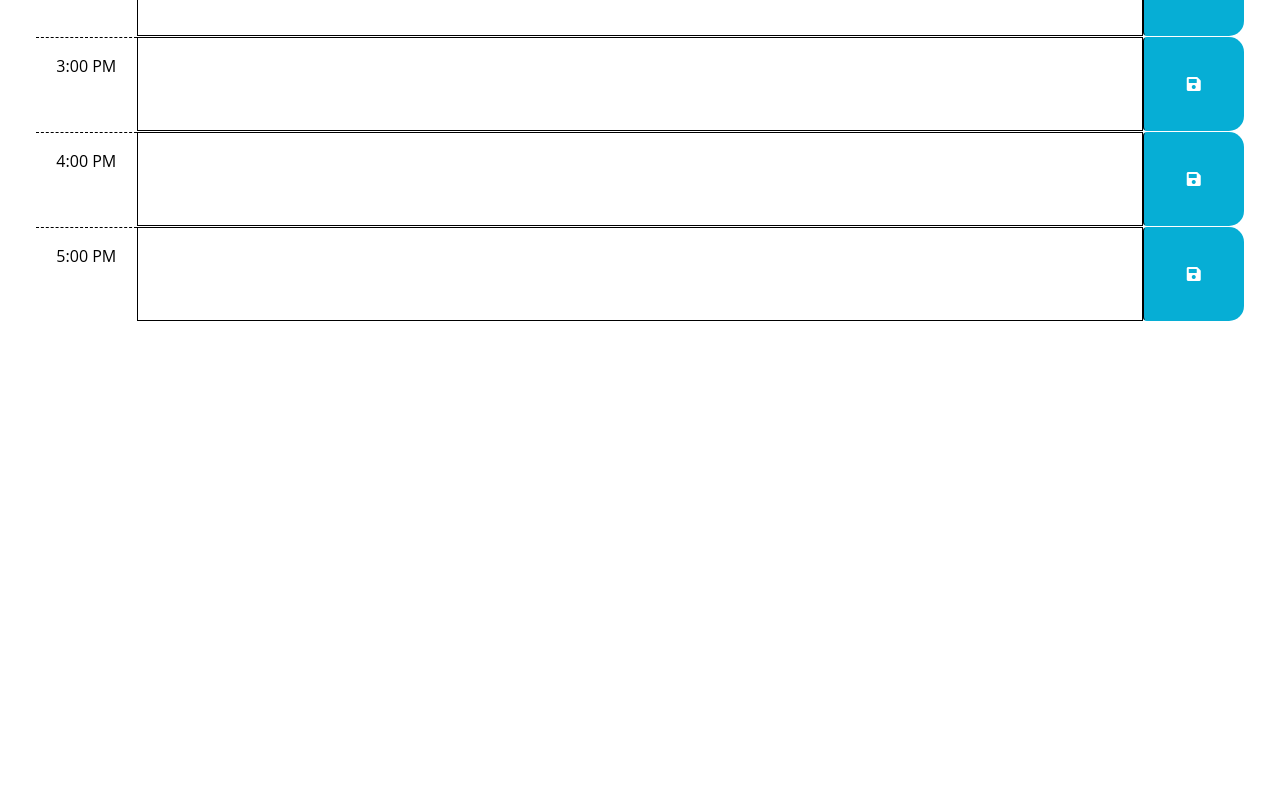
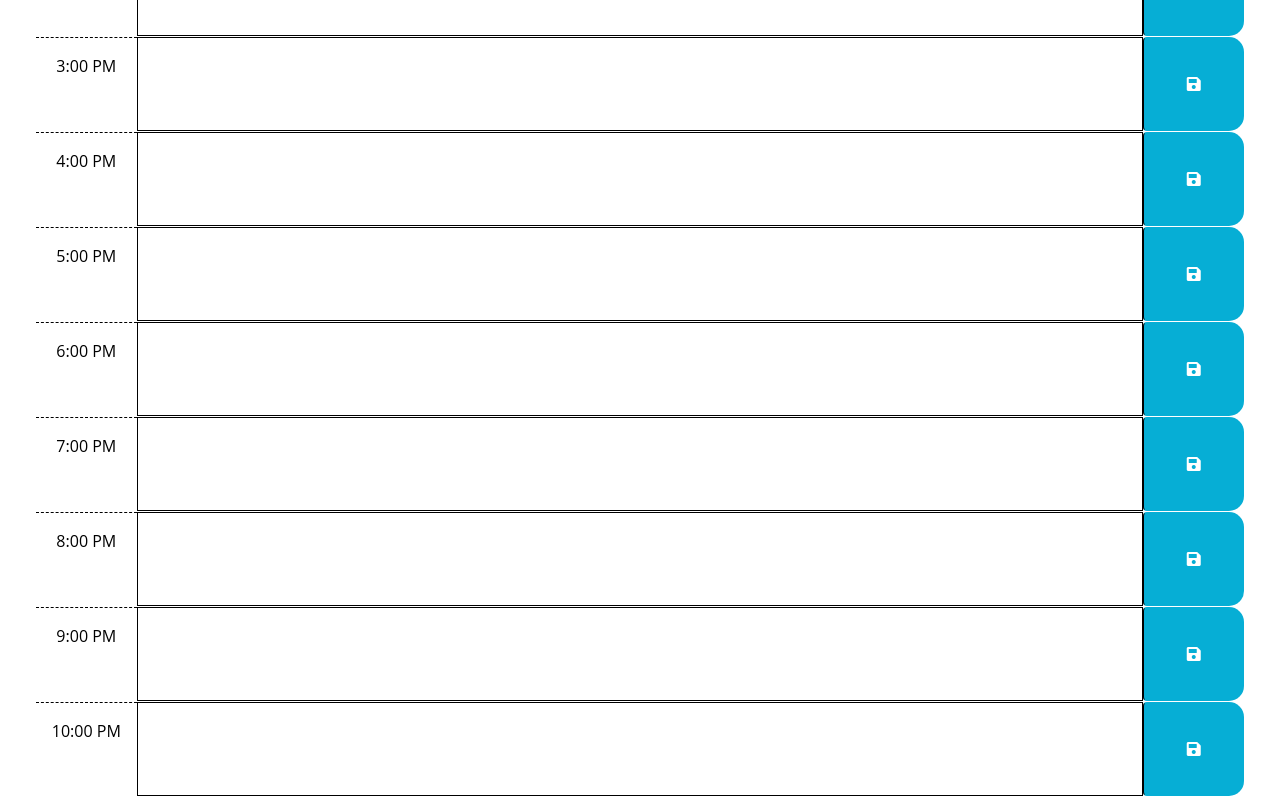
Before and after one commit to FourStringFunk/cHarris_WorkDay_Planner, a website: page index.html in a window 1280 px wide. Shown: the part 926-1722 px from the top of the page. Before the commit the page ends 1247 px from the top, so only its background shows below. Drawn offline with nearby package versions, Linux system fonts and the light colour scheme.

Commit message:
added else if and else statements for future and present classes. Updated index.html to test class application correctly.

```diff
--- a/Assets/Scripts/script.js
+++ b/Assets/Scripts/script.js
@@ -28,20 +28,17 @@ $(function () {
 // TODO: Add code to apply the past, present, or future class to each time
 // Change class by comparing the hour in the id to the current hour
   for (let i = 0; i < 25; i++) { // run the for loop when i is less than 25
-    console.log("inside past loop")
     var currentHour = dayjs().hour(); // set the variable currentHour to the current our of the day using day.js
     if (localStorage.getItem("hour-" + i) < currentHour) { // if id "hour-" number is less than current hour, apply "past" class
-      console.log("inside past");
       $(".time-block").addClass("past");
+    } else if (localStorage.getItem("hour-" i) > currentHour) {
+      console.log("inside future");
+      $(".time-block").addClass("future");
     } else {
-      // add conditional future
-    } else {
-      // add conditional for present
+      console.log("inside present");
+      $(".time-block").addClass("present");
     }
   }
-
-
-
 });
 
 
--- a/index.html
+++ b/index.html
@@ -121,6 +121,51 @@
         </button>
       </div>
 
+      <!-- 6:00 PM TIME BLOCK. -->
+      <div id="hour-18" class="row time-block">
+        <div class="col-2 col-md-1 hour text-center py-3">6:00 PM</div>
+        <textarea class="col-8 col-md-10 description" rows="3"> </textarea>
+        <button class="btn saveBtn col-2 col-md-1" aria-label="save">
+          <i class="fas fa-save" aria-hidden="true"></i>
+        </button>
+      </div>
+
+      <!-- 7:00 PM TIME BLOCK. -->
+      <div id="hour-19" class="row time-block">
+        <div class="col-2 col-md-1 hour text-center py-3">7:00 PM</div>
+        <textarea class="col-8 col-md-10 description" rows="3"> </textarea>
+        <button class="btn saveBtn col-2 col-md-1" aria-label="save">
+          <i class="fas fa-save" aria-hidden="true"></i>
+        </button>
+      </div>
+
+      <!-- 8:00 PM TIME BLOCK. -->
+      <div id="hour-20" class="row time-block">
+        <div class="col-2 col-md-1 hour text-center py-3">8:00 PM</div>
+        <textarea class="col-8 col-md-10 description" rows="3"> </textarea>
+        <button class="btn saveBtn col-2 col-md-1" aria-label="save">
+          <i class="fas fa-save" aria-hidden="true"></i>
+        </button>
+      </div>
+
+      <!-- 9:00 PM TIME BLOCK. -->
+      <div id="hour-21" class="row time-block">
+        <div class="col-2 col-md-1 hour text-center py-3">9:00 PM</div>
+        <textarea class="col-8 col-md-10 description" rows="3"> </textarea>
+        <button class="btn saveBtn col-2 col-md-1" aria-label="save">
+          <i class="fas fa-save" aria-hidden="true"></i>
+        </button>
+      </div>
+
+      <!-- 10:00 PM TIME BLOCK. -->
+      <div id="hour-22" class="row time-block">
+        <div class="col-2 col-md-1 hour text-center py-3">10:00 PM</div>
+        <textarea class="col-8 col-md-10 description" rows="3"> </textarea>
+        <button class="btn saveBtn col-2 col-md-1" aria-label="save">
+          <i class="fas fa-save" aria-hidden="true"></i>
+        </button>
+      </div>
+
     <script src="https://cdnjs.cloudflare.com/ajax/libs/jquery/3.2.1/jquery.min.js"></script>
     <script src="https://cdn.jsdelivr.net/npm/dayjs@1.11.3/dayjs.min.js"
     integrity="sha256-iu/zLUB+QgISXBLCW/mcDi/rnf4m4uEDO0wauy76x7U="
```
